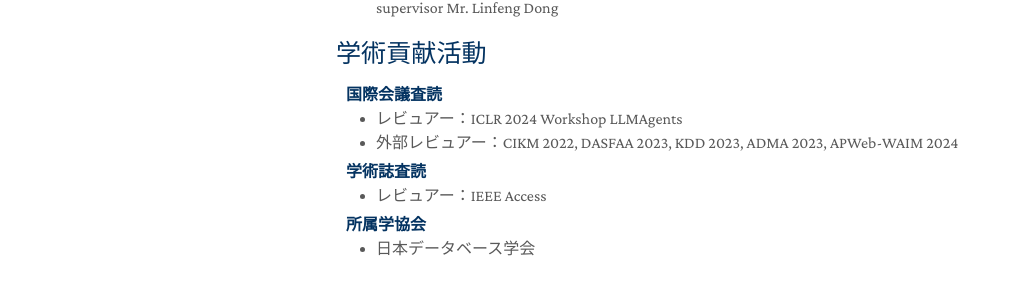
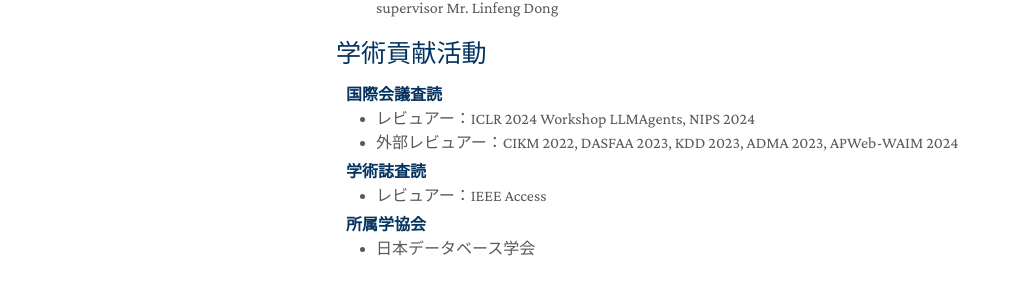
Before and after one commit to wuzengqing001225/wuzengqing001225.github.io, a Jekyll site: the page built from jp.md, in a window 1280 px wide and 900 px high, scrolled down 1257 px. Shown: the part 560-855 px from the top of the window, without its empty margins (134-1148 px from the left). Built offline with Jekyll 4.4.1, drawn with Linux system fonts in a browser that asks for light colours; nearby versions of some CDN libraries; a style sheet for code colours, icons or effects is not loaded; our own code applies the rules of GitHub Pages for plain Markdown files.

Commit message:
Update services_jp.md

```diff
--- a/_includes/services_jp.md
+++ b/_includes/services_jp.md
@@ -6,7 +6,7 @@
 <!--   <li><a href="http://cvpr2023.thecvf.com/"><autocolor>IEEE/CVF Conference on Computer Vision and Pattern Recognition (CVPR) 2021-2023</autocolor></a></li>
   <li><a href="http://iccv2021.thecvf.com/"><autocolor>IEEE/CVF International Conference on Computer Vision (ICCV) 2021</autocolor></a></li>
   <li><a href="https://eccv2022.ecva.net/"><autocolor>European Conference on Computer Vision (ECCV) 2022</autocolor></a></li> -->
-  <li>レビュアー：ICLR 2024 Workshop LLMAgents</li>
+  <li>レビュアー：ICLR 2024 Workshop LLMAgents, NIPS 2024</li>
   <li>外部レビュアー：CIKM 2022, DASFAA 2023, KDD 2023, ADMA 2023, APWeb-WAIM 2024</li>
 </ul>
 
```
